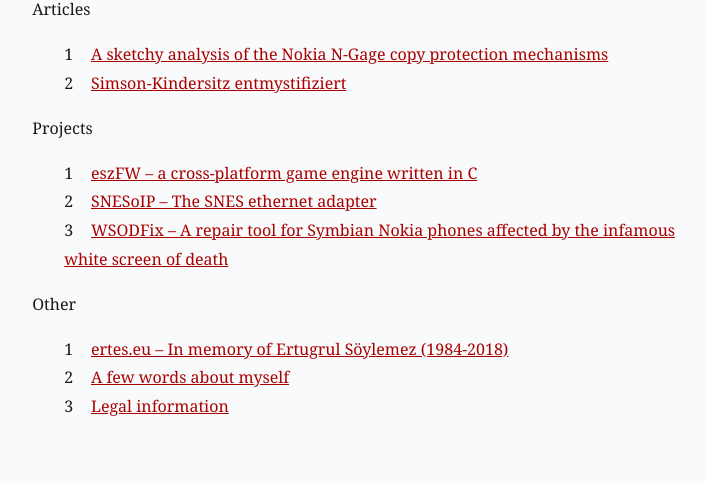
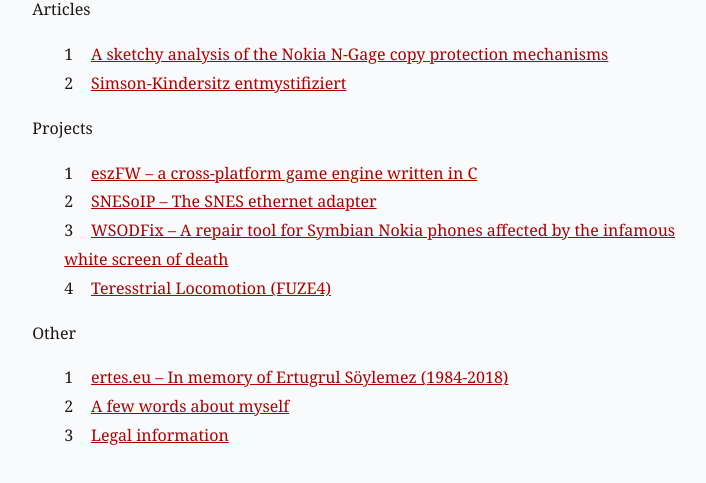
Before and after one commit to mupfelofen-de/mupf.dev, a plain HTML site: page index.html in a window 1280 px wide. Shown: the part 265-748 px from the top of the page, without its empty margins (270-976 px from the left). Drawn offline with Linux system fonts and the light colour scheme; a web font is replaced by a local one.

Commit message:
Add project: Terrestrial Locomotion

```diff
--- a/index.html
+++ b/index.html
@@ -36,6 +36,7 @@
         <li><a href="eszFW/">eszFW – a cross-platform game engine written in C</a></li>
         <li><a href="https://github.com/mupfelofen-de/SNESoIP/tree/6d108dff15667f8e25841747c307fee66734526a">SNESoIP – The SNES ethernet adapter</a></li>
         <li><a href="WSODFix">WSODFix – A repair tool for Symbian Nokia phones affected by the infamous white screen of death</a></li>
+        <li><a href="https://fuzearena.com/catalogs/view/3908">Teresstrial Locomotion (FUZE4)</a></li>
       </ol>
       Other
       <ol>
```
